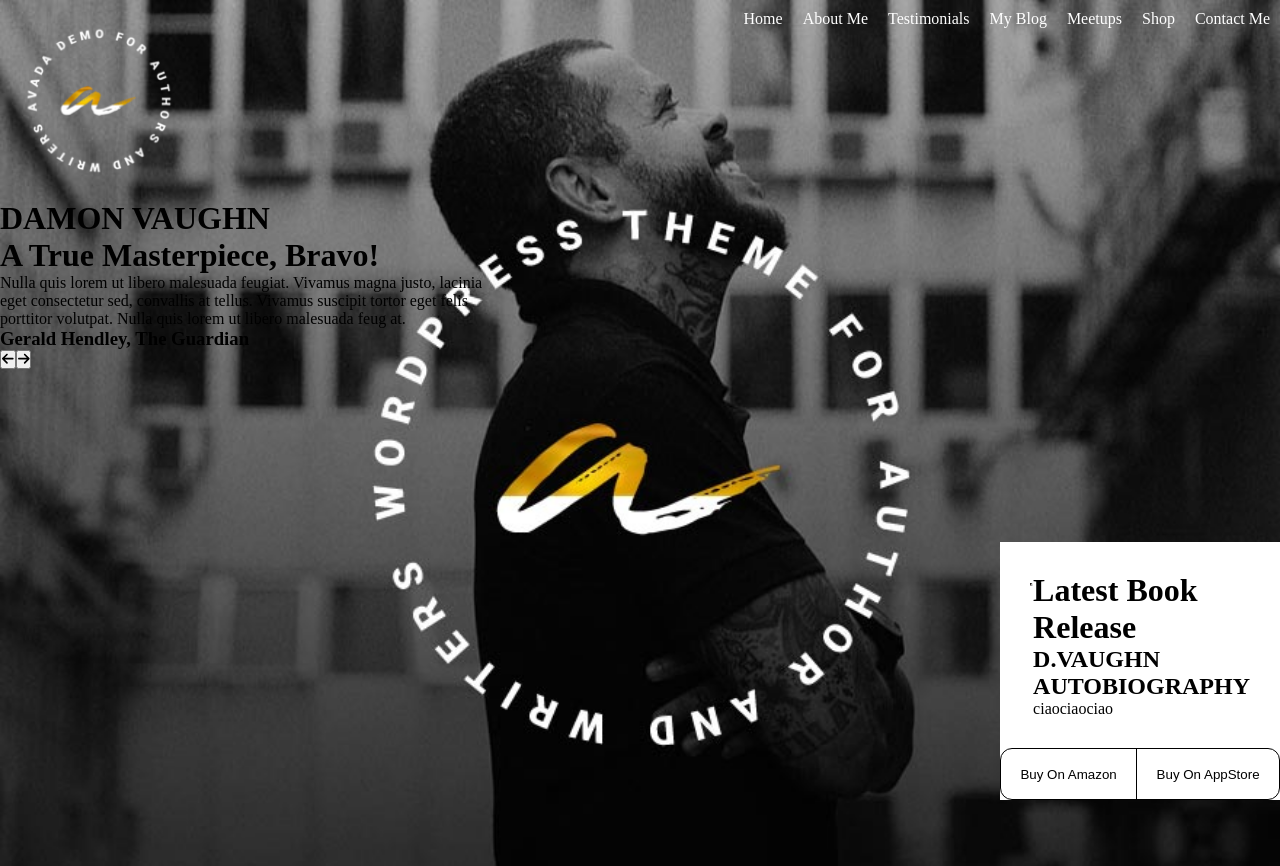
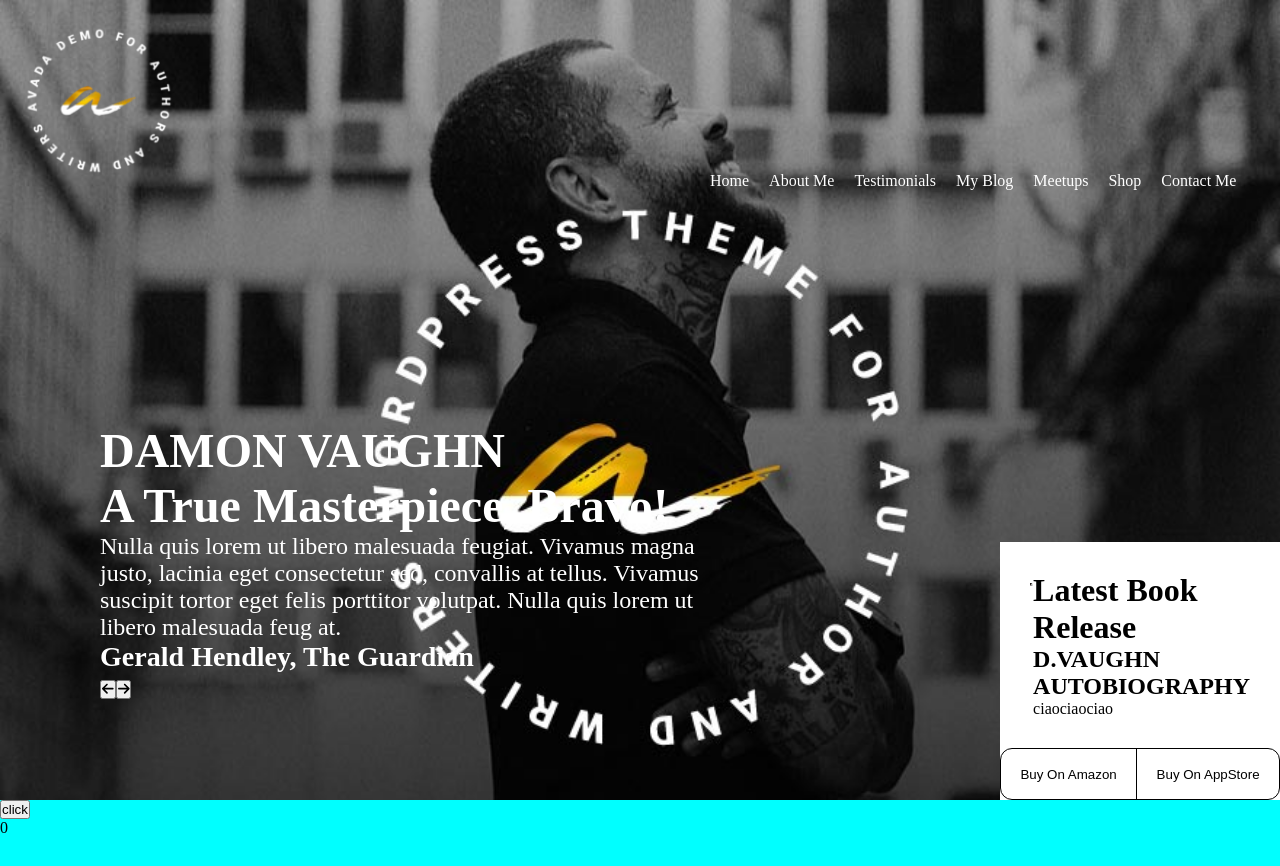
Before and after one commit to FrenzH/proj-html-vuejs, a Vue app: page / in a window 1280 px wide. Shown: the top 866 px of the page. Built offline with nearby package versions, Linux system fonts and the light colour scheme.

Commit message:
emit currentIndex

```diff
--- a/src/App.vue
+++ b/src/App.vue
@@ -1,7 +1,7 @@
 <template>
   <div id="app">
-    <HeaderComponent/>
-    <MainComponent/>
+    <HeaderComponent @currentIndex="currentIndex" />
+    <MainComponent :index="index"/>
     <FooterComponent />
 
   </div>
@@ -15,6 +15,19 @@ import FooterComponent from '@/components/FooterComponent.vue';
 
 export default {
   name: 'App',
+  data(){
+    return{
+      index:0
+    }
+  },
+  methods:{
+    currentIndex(index){
+      this.index=index;
+      console.log('ciao',index)
+    }
+  },
+
+
   components: {
     HeaderComponent,
     MainComponent,
--- a/src/components/CarouselComponent.vue
+++ b/src/components/CarouselComponent.vue
@@ -91,7 +91,10 @@ export default {
 
 <style lang="scss" scoped>
 .carousel{
-    width: 500px;
+    width: 600px;
+    font-size: 1.5rem;
+    margin-left: 50px;
+    color:white;
 }
 
 </style>
--- a/src/components/HeaderComponent.vue
+++ b/src/components/HeaderComponent.vue
@@ -1,21 +1,23 @@
 <template>
-    <div class="header-container">
-        <header>
-           <div class="header-nav">
-               <div class="logo-div">
-                  <img src="@/assets/proj-images/author-logo-round-200x205.png" alt="">
+    <div>
+        <HeaderHomeComponent  v-if="index===0"/>
+
+        <div class="nav-bar-position">
+            <NavBarComponent @index='currentIndex' />
+        </div>
 
 
-               </div>
-            <NavBarComponent />
 
+
+        <div class="carousel-position" v-if="index===0">
+            <CarouselComponent />
         </div>
-        <CarouselComponent/>
-    </header>
-    <div class="pos-absolute">
-        <BookShopHeaderComponent />
 
-    </div>
+
+
+        <div class="pos-absolute" v-if="index===0">
+            <BookShopHeaderComponent  />
+        </div>
 
 
 
@@ -29,58 +31,52 @@
 import NavBarComponent from '@/components/NavBarComponent.vue';
 import BookShopHeaderComponent from '@/components/BookShopHeaderComponent.vue';
 import CarouselComponent from '@/components/CarouselComponent.vue';
+import HeaderHomeComponent from '@/components/HeaderHomeComponent.vue';
 export default {
     name:'HeaderComponent',
+    data(){
+        return{
+            index:0
+        }
+    },
+    methods:{
+    currentIndex(index){
+        this.index=index;
+        console.log(index);
+        this.$emit('currentIndex',index)
+    }
+  },
     components:{
         NavBarComponent,
         BookShopHeaderComponent,
-        CarouselComponent
+        CarouselComponent,
+        HeaderHomeComponent
     }
 
 }
 </script>
 
 <style lang="scss" scoped>
-header{
-    background-image: url('@/assets/proj-images/author_thumbnail.jpg') ;
-    background-position: cover;
-    background-repeat: no-repeat;
-    background-size:100%;
-    height: 1000px;
+.carousel-position{
+    position: absolute;
+    bottom: 100px;
+    left: 50px;
 
-    .carousel{
-        height: 600px;
-    }
+}
 
 
-    img{
-        width: 100%;
-    }
-}
-.header-nav{
-    display: flex;
-    justify-content: space-between;
-
-    .logo-div{
-        height: 200px;
-        width:205px;
-        img{
-            width: 100%;
-        }
-    }
-}
 .pos-absolute{
     position: absolute;
     bottom:0px;
     left:1000px;
 }
-.carousel-navigation{
-   button{
-    padding: 20px;
-   }
+
+.nav-bar-position{
+    position: absolute;
+    bottom: 600px;
+    left: 700px;
 }
 
 
 
-
 </style>
--- /dev/null
+++ b/src/components/HeaderHomeComponent.vue
@@ -0,0 +1,55 @@
+<template>
+      <header>
+           <div class="header-nav">
+               <div class="logo-div">
+                  <img src="@/assets/proj-images/author-logo-round-200x205.png" alt="">
+
+
+               </div>
+
+
+           </div>
+
+       </header>
+
+</template>
+
+<script>
+export default {
+    name:'HeaderHomeComponent',
+
+
+
+}
+</script>
+
+<style lang="scss" scoped>
+img{
+        width: 100%;
+}
+.header-nav{
+    display: flex;
+    justify-content: space-between;
+
+    .logo-div{
+        height: 200px;
+        width:205px;
+        img{
+            width: 100%;
+        }
+    }
+}
+header{
+    background-image: url('@/assets/proj-images/author_thumbnail.jpg') ;
+    background-position: cover;
+    background-repeat: no-repeat;
+    background-size:100%;
+    height: 100vh;
+
+
+
+
+
+}
+
+</style>
--- a/src/components/MainComponent.vue
+++ b/src/components/MainComponent.vue
@@ -1,15 +1,27 @@
 <template>
-    <div></div>
+    <div class="debug">
+        <button >click</button>
+        <p>{{index}}</p>
+
+    </div>
 
 </template>
 
 <script>
 export default {
-    name:'MainComponent'
+    name:'MainComponent',
+    props:{
+        index:Number
+    }
 
 }
 </script>
 
-<style>
+<style lang="scss" scoped>
+.debug{
+    height: 600px;
+    background-color: aqua;
+}
+
 
 </style>
--- a/src/components/NavBarComponent.vue
+++ b/src/components/NavBarComponent.vue
@@ -1,9 +1,9 @@
 <template>
     <div class="nav-bar">
         <ul>
-            <li
-                   v-for="item in List"
-                   :key="item">
+            <li    @click="getIndex(index)"
+                   v-for=" (item , index) in List"
+                   :key="index">
                                   {{item}}
             </li>
 
@@ -23,6 +23,11 @@ export default {
             List:['Home','About Me','Testimonials','My Blog','Meetups','Shop','Contact Me']
         }
 
+    },
+    methods:{
+        getIndex(index){
+            this.$emit('index',index);
+        }
     }
 
 }
```
